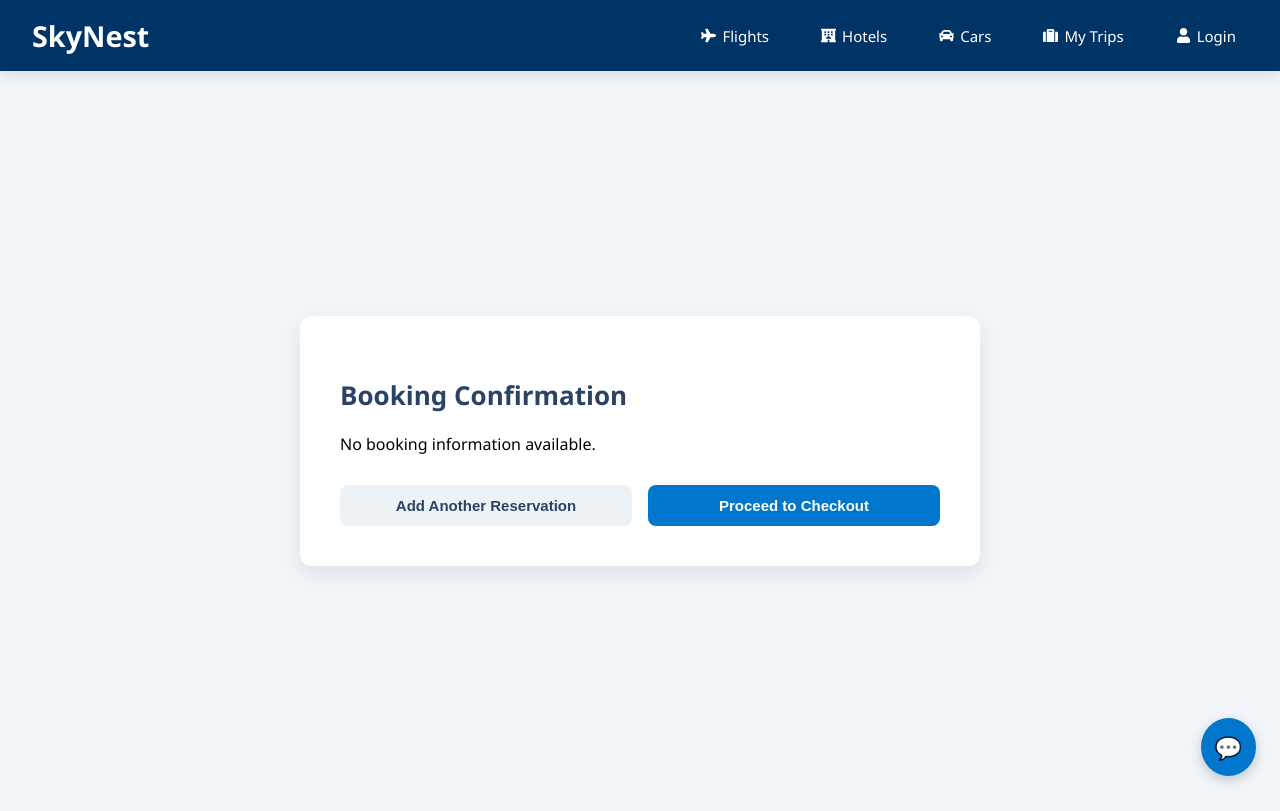
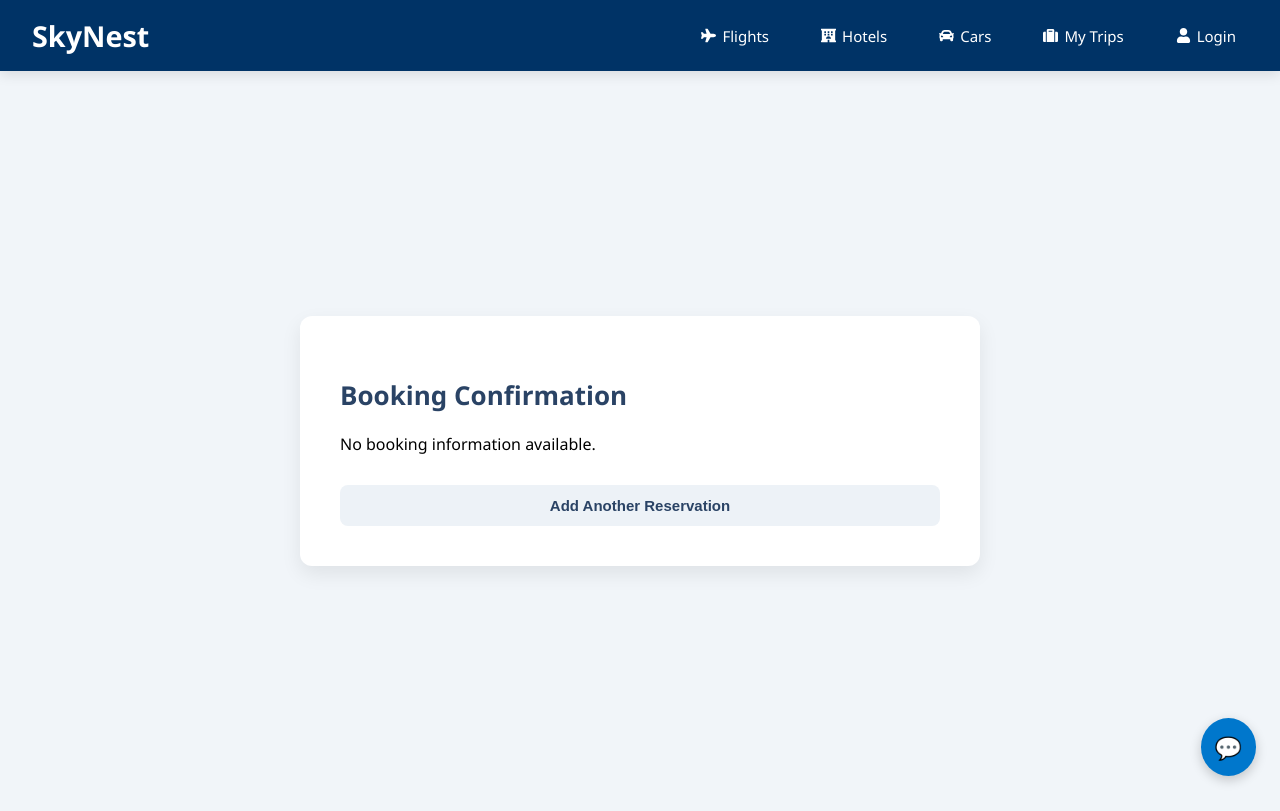
Before and after one commit to Mnrasheed2290/travelhub, a React (Create React App) app in the folder client/: page /confirmation in a window 1280 px wide. Built offline with nearby package versions, Linux system fonts and the light colour scheme.

Commit message:
Update Confirmation.js

```diff
--- a/client/src/pages/Confirmation.js
+++ b/client/src/pages/Confirmation.js
@@ -1,22 +1,31 @@
 // File: client/src/pages/Confirmation.js
 
-import React from 'react';
-import { useLocation, useNavigate } from 'react-router-dom';
-import './Confirmation.css';
+import React from "react";
+import { useLocation, useNavigate } from "react-router-dom";
+import "./Confirmation.css";
 
 function Confirmation() {
   const { state } = useLocation();
   const booking = state?.bookingDetails || {};
   const navigate = useNavigate();
 
-  const handleAddAnother = () => navigate('/');
-  const handleCheckout = () => navigate('/checkout', { state: { bookingDetails: booking } });
+  const handleAddAnother = () => navigate("/");
+  const handleCheckout = () => {
+    if (Object.keys(booking).length === 0) {
+      alert("No booking to checkout.");
+      return;
+    }
+    navigate("/checkout", { state: { bookingDetails: booking } });
+  };
+
+  const noDetails = Object.keys(booking).length === 0;
 
   return (
     <div className="confirmation-page">
       <div className="confirmation-box">
         <h2>Booking Confirmation</h2>
-        {Object.keys(booking).length === 0 ? (
+
+        {noDetails ? (
           <p>No booking information available.</p>
         ) : (
           <div className="details">
@@ -55,8 +64,14 @@ function Confirmation() {
         )}
 
         <div className="button-group">
-          <button onClick={handleAddAnother} className="alt-btn">Add Another Reservation</button>
-          <button onClick={handleCheckout} className="confirm-btn">Proceed to Checkout</button>
+          <button onClick={handleAddAnother} className="alt-btn">
+            Add Another Reservation
+          </button>
+          {!noDetails && (
+            <button onClick={handleCheckout} className="confirm-btn">
+              Proceed to Checkout
+            </button>
+          )}
         </div>
       </div>
     </div>
```
